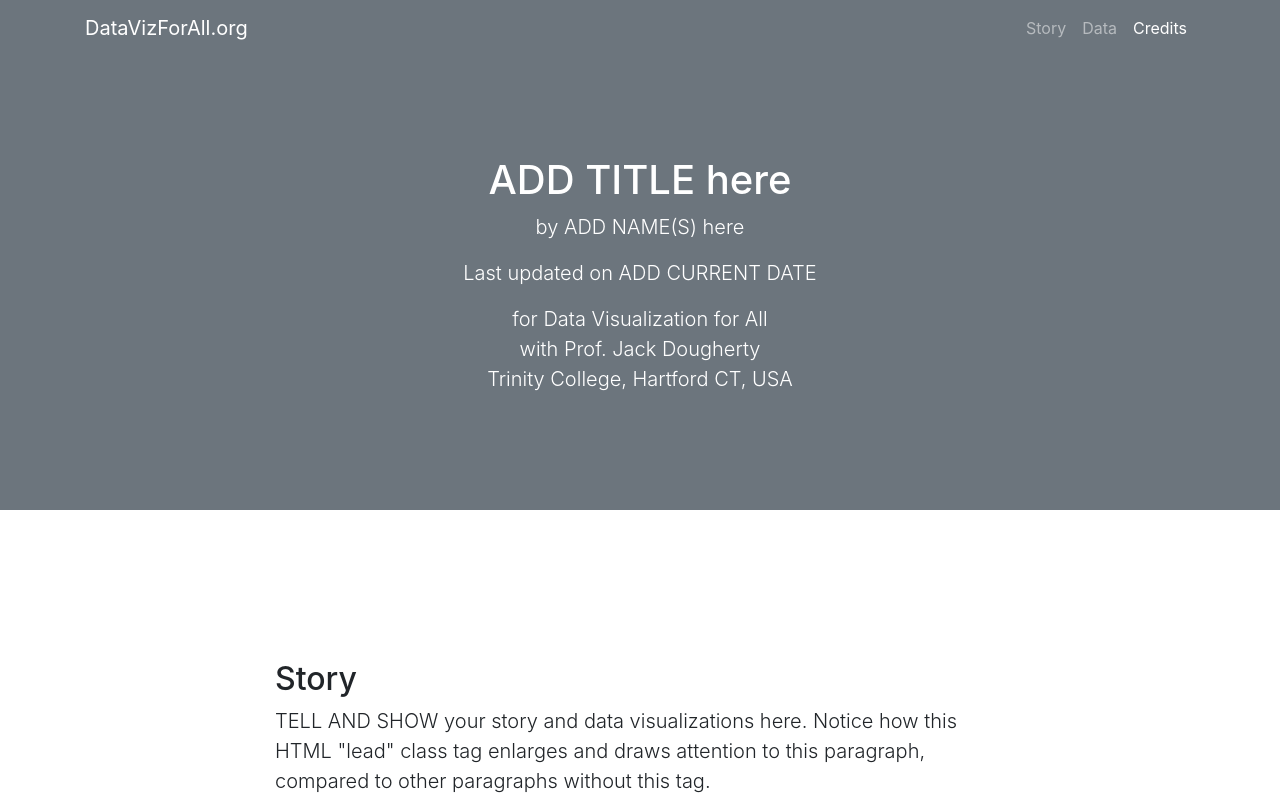
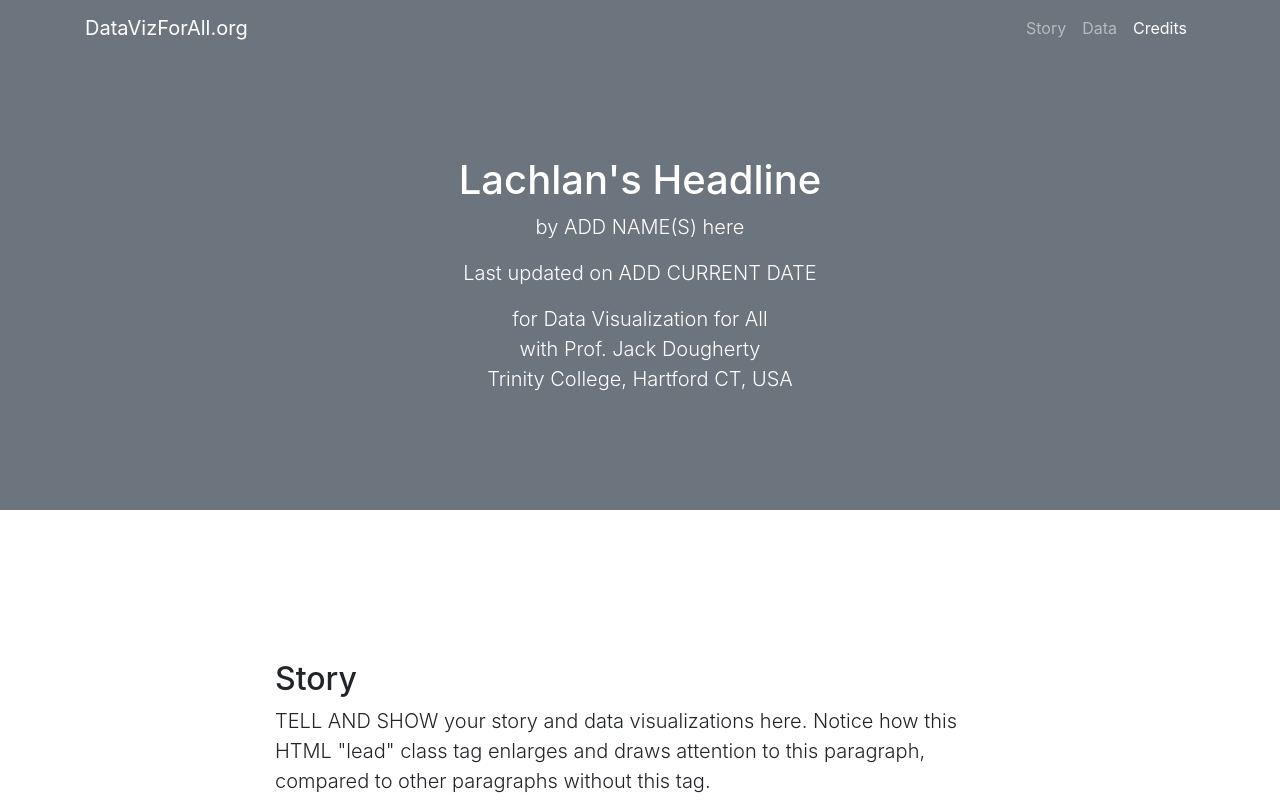
Before and after one commit to laberry1/Your-Data-Story-1, a plain HTML site: page index.html in a window 1280 px wide. Shown: the top 800 px of the page. Drawn offline with nearby package versions, Linux system fonts and the light colour scheme.

Commit message:
Update index.html

```diff
--- a/index.html
+++ b/index.html
@@ -52,7 +52,7 @@
 
   <header class="bg-secondary text-white">
     <div class="container text-center">
-      <h1>ADD TITLE here</h1>
+      <h1>Lachlan's Headline</h1>
       <p class="lead">by ADD NAME(S) here</p>
       <p class="lead">Last updated on ADD CURRENT DATE</p>
       <p class="lead">for Data Visualization for All</br>with Prof. Jack Dougherty</br>Trinity College, Hartford CT, USA</p>
```
